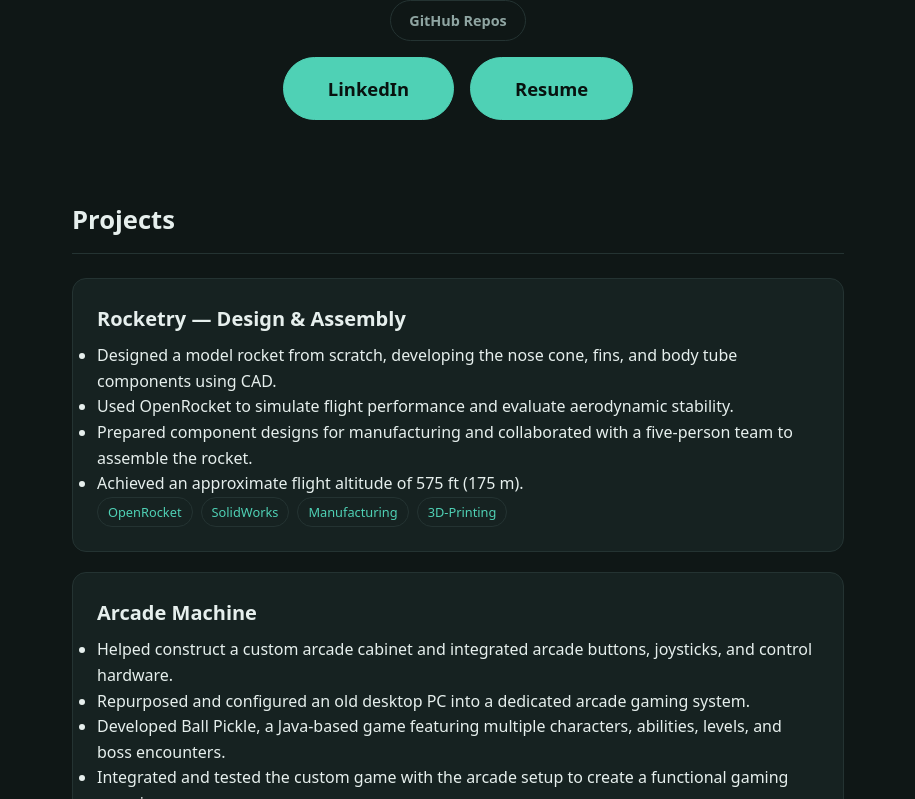
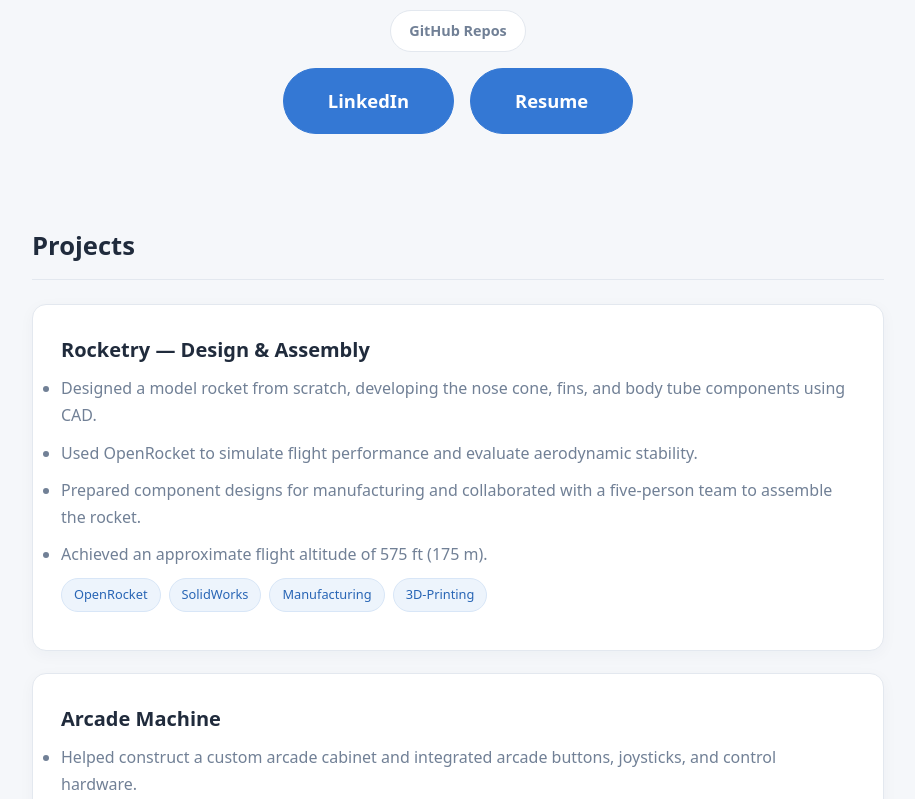
Before and after one commit to avishan035/avishan, a plain HTML site: page index.html in a window 1280 px wide. Shown: the part 171-970 px from the top of the page, without its empty margins (182-1097 px from the left). Drawn offline with Linux system fonts and the light colour scheme.

Commit message:
Change something

```diff
--- a/style.css
+++ b/style.css
@@ -1,32 +1,41 @@
+
 :root {
-  --bg: #0f1716;
-  --surface: #162221;
-  --border: #243332;
-  --text: #e6efed;
-  --muted: #8fa5a2;
-  --accent: #4fd1b5;
+  --bg: #F5F7FA;
+  --surface: #FFFFFF;
+  --border: #E3E8EF;
+  --text: #202B3C;
+  --muted: #718096;
+  --accent: #3478D4;
   --radius: 14px;
-  --max: 820px;
+  --max: 900px;
 }
 
-* { box-sizing: border-box; margin: 0; padding: 0; }
+* {
+  box-sizing: border-box;
+  margin: 0;
+  padding: 0;
+}
 
 body {
   background: var(--bg);
   color: var(--text);
   font-family: system-ui, -apple-system, "Segoe UI", Roboto, sans-serif;
-  line-height: 1.6;
+  line-height: 1.7;
 }
 
-a { color: inherit; text-decoration: none; }
+a {
+  color: inherit;
+  text-decoration: none;
+}
 
 /* Header */
 .top {
   max-width: var(--max);
   margin: 0 auto;
-  padding: 80px 24px 40px;
+  padding: 90px 24px 50px;
   text-align: center;
 }
+
 .top h1 {
   font-size: clamp(2.2rem, 7vw, 3.8rem);
   line-height: 1.1;
@@ -34,35 +43,62 @@ a { color: inherit; text-decoration: none; }
 }
 
 /* Buttons */
-.small-links { margin-bottom: 16px; }
-.big-links { display: flex; flex-wrap: wrap; justify-content: center; gap: 16px; }
+.small-links {
+  margin-bottom: 16px;
+}
+
+.big-links {
+  display: flex;
+  flex-wrap: wrap;
+  justify-content: center;
+  gap: 16px;
+}
 
 .btn {
   display: inline-block;
   border-radius: 999px;
   font-weight: 600;
   border: 1px solid var(--border);
-  transition: transform 0.2s, border-color 0.2s, color 0.2s, background 0.2s;
+  transition: transform 0.2s, border-color 0.2s,
+              color 0.2s, background 0.2s;
 }
-.btn:hover { transform: translateY(-2px); }
+
+.btn:hover {
+  transform: translateY(-2px);
+}
 
 .btn.small {
   padding: 8px 18px;
   font-size: 0.9rem;
   color: var(--muted);
+  background: var(--surface);
 }
-.btn.small:hover { border-color: var(--accent); color: var(--accent); }
+
+.btn.small:hover {
+  border-color: var(--accent);
+  color: var(--accent);
+}
 
 .btn.big {
   padding: 16px 44px;
   font-size: 1.15rem;
   background: var(--accent);
   border-color: var(--accent);
-  color: #08120f;
+  color: #FFFFFF;
+}
+
+.btn.big:hover {
+  background: #2865B5;
+  border-color: #2865B5;
 }
 
 /* Projects */
-main { max-width: var(--max); margin: 0 auto; padding: 0 24px 60px; }
+main {
+  max-width: var(--max);
+  margin: 0 auto;
+  padding: 0 24px 60px;
+}
+
 .projects h2 {
   font-size: 1.6rem;
   margin: 40px 0 24px;
@@ -74,26 +110,71 @@ main { max-width: var(--max); margin: 0 auto; padding: 0 24px 60px; }
   background: var(--surface);
   border: 1px solid var(--border);
   border-radius: var(--radius);
-  padding: 24px;
-  margin-bottom: 20px;
-  transition: border-color 0.25s;
+  padding: 28px;
+  margin-bottom: 22px;
+  box-shadow: 0 4px 15px rgba(30, 50, 80, 0.04);
+  transition: transform 0.25s, box-shadow 0.25s,
+              border-color 0.25s;
 }
-.project:hover { border-color: var(--accent); }
-.project img { width: 100%; border-radius: 10px; margin-bottom: 16px; display: block; }
-.project h3 { font-size: 1.25rem; margin-bottom: 8px; }
-.project p { color: var(--muted); margin-bottom: 16px; }
-.more { display: inline-block; margin-top: 16px; color: var(--accent); font-weight: 600; }
-.more:hover { text-decoration: underline; }
 
-.tags { list-style: none; display: flex; flex-wrap: wrap; gap: 8px; }
+.project:hover {
+  transform: translateY(-3px);
+  border-color: #B7CDE9;
+  box-shadow: 0 8px 24px rgba(30, 50, 80, 0.08);
+}
+
+.project img {
+  width: 100%;
+  border-radius: 10px;
+  margin-bottom: 16px;
+  display: block;
+}
+
+.project h3 {
+  font-size: 1.25rem;
+  margin-bottom: 8px;
+}
+
+.project p {
+  color: var(--muted);
+  margin-bottom: 16px;
+}
+
+.project li {
+  color: var(--muted);
+  margin-bottom: 10px;
+  line-height: 1.7;
+}
+
+.more {
+  display: inline-block;
+  margin-top: 16px;
+  color: var(--accent);
+  font-weight: 600;
+}
+
+.more:hover {
+  text-decoration: underline;
+}
+
+/* Technology tags */
+.tags {
+  list-style: none;
+  display: flex;
+  flex-wrap: wrap;
+  gap: 8px;
+}
+
 .tags li {
   font-size: 0.8rem;
-  padding: 4px 10px;
-  border: 1px solid var(--border);
+  padding: 5px 12px;
+  background: #EDF4FC;
+  border: 1px solid #D8E6F7;
   border-radius: 999px;
-  color: var(--accent);
+  color: #2865B5;
 }
 
+/* Footer */
 footer {
   text-align: center;
   color: var(--muted);
@@ -102,11 +183,20 @@ footer {
   font-size: 0.9rem;
 }
 
+/* Accessibility */
 @media (prefers-reduced-motion: reduce) {
-  .btn, .project { transition: none; }
+  .btn, .project {
+    transition: none;
+  }
 }
 
 @media (max-width: 520px) {
-  .top { padding-top: 56px; }
-  .btn.big { padding: 14px 32px; font-size: 1.05rem; }
+  .top {
+    padding-top: 56px;
+  }
+
+  .btn.big {
+    padding: 14px 32px;
+    font-size: 1.05rem;
+  }
 }
```
